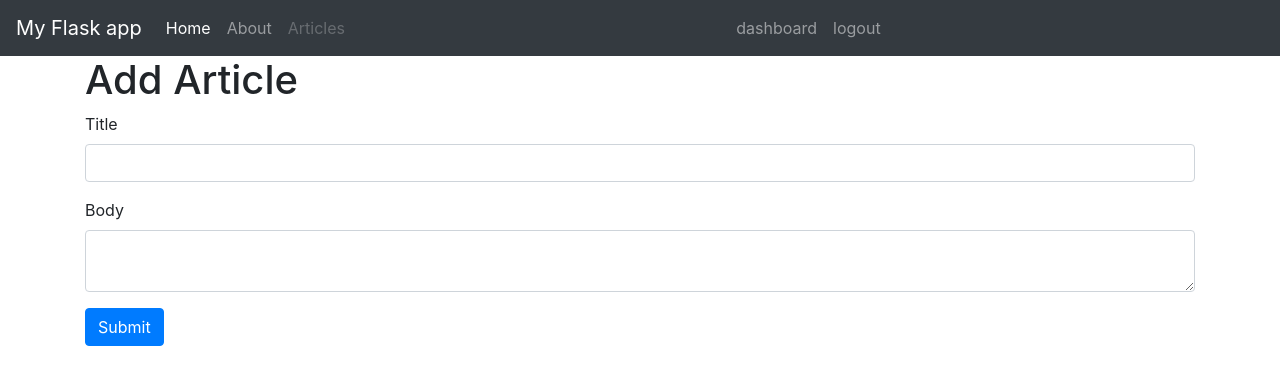
After one commit to atchyutn/python-flask-blog, a Flask app: page /add_article in a window 1280 px wide. The commit adds this page. Shown: the top 385 px of the page. Run offline with Flask 2, Linux system fonts and the light colour scheme; the visitor is signed in with stand-in values (Sample User, id 1); some libraries are stand-ins or nearby versions.

Commit message:
code for adding new article to DB

```diff
--- a/app.py
+++ b/app.py
@@ -27,58 +27,16 @@ mysql = MySQL(app)
 
 Articles = Articles()
 
-#Route for home
-@app.route('/')
-def home():
-    return render_template('home.html')
-
-#Route for about
-@app.route('/about')
-def about():
-    return render_template('about.html')
-
-#Route for articles
-@app.route('/articles')
-def articles():
-    return render_template('articles.html', articles = Articles)
-
-#Route for article page
-@app.route('/articles/<string:id>/')
-def article(id):
-    return render_template('article.html', id=id)
-
-#User Login
-@app.route('/login', methods=['GET', 'POST'])
-def login():
-    if request.method == 'POST':
-        username = request.form['username']
-        password_entered = request.form['password']
-
-        #create cursor
-        cur = mysql.connection.cursor()
-
-        #get the username
-        username = cur.execute("SELECT * FROM users WHERE username = %s",[username])
-
-        if username > 0:
-            #get the first user detials
-            data = cur.fetchone()
-            #find password from the user details
-            password = data['password']
-
-            #compare passwords
-            if sha256_crypt.verify(password_entered, password):
-                #password verified
-                session['logged_in'] = True
-                session['username'] = username
-                flash('You have successfully loggedin!', 'success')
-                return redirect(url_for('dashboard'))
-            else:
-                flash('You have entered a wrong password', 'danger')
-        #condition if no user found
+#logic for login required
+def login_required(f):
+    @wraps(f)
+    def wrap(*args, **kwargs):
+        if 'logged_in' in session:
+            return f(*args, **kwargs)
         else:
-            flash('No user found with that username', 'danger')
-    return render_template('login.html')
+            flash('Unauthorized Access', 'danger')
+            return redirect(url_for('login'))
+    return wrap
 
 #User form registration form class
 class RegistrationForm(Form):
@@ -117,15 +75,38 @@ def register():
 
     return render_template('register.html', form=form)
 
-def login_required(f):
-    @wraps(f)
-    def wrap(*args, **kwargs):
-        if 'logged_in' in session:
-            return f(*args, **kwargs)
+#User Login
+@app.route('/login', methods=['GET', 'POST'])
+def login():
+    if request.method == 'POST':
+        username = request.form['username']
+        password_entered = request.form['password']
+
+        #create cursor
+        cur = mysql.connection.cursor()
+
+        #get the username
+        result = cur.execute("SELECT * FROM users WHERE username = %s",[username])
+
+        if result > 0:
+            #get the first user detials
+            data = cur.fetchone()
+            #find password from the user details
+            password = data['password']
+
+            #compare passwords
+            if sha256_crypt.verify(password_entered, password):
+                #password verified
+                session['logged_in'] = True
+                session['username'] = username
+                flash('You have successfully loggedin!', 'success')
+                return redirect(url_for('dashboard'))
+            else:
+                flash('You have entered a wrong password', 'danger')
+        #condition if no user found
         else:
-            flash('Unauthorized Access', 'danger')
-            return redirect(url_for('login'))
-    return wrap
+            flash('No user found with that username', 'danger')
+    return render_template('login.html')
 
 #route for logout
 @app.route('/logout')
@@ -133,6 +114,62 @@ def logout():
     session.clear()
     flash('You have successfully logged out', 'success')
     return redirect(url_for('login'))
+
+#Route for home
+@app.route('/')
+def home():
+    return render_template('home.html')
+
+#Route for about
+@app.route('/about')
+def about():
+    return render_template('about.html')
+
+#Class for adding/editing articles form
+class ArticlesForm(Form):
+    title = StringField('Title', validators=[
+        validators.DataRequired(),
+        validators.Length(min=1, max=50)
+    ])
+    body = TextAreaField('Body', validators=[
+        validators.Length(min=5)
+    ])
+
+#Route for adding article
+@app.route('/add_article', methods=['GET', 'POST'])
+@login_required
+def add_article():
+    form = ArticlesForm(request.form)
+    if request.method == 'POST' and form.validate():
+        title = form.title
+        body = form.body
+        #create cursor
+        cur = mysql.connection.cursor()
+
+        #Execute Query
+        cur.execute("INSERT INTO articles(title, body, author) VALUES(%s, %s, %s)", (title, body, session['username']))
+
+        #Commit to DB
+        mysql.connection.commit()
+
+        #close connection
+        cur.close()
+
+        flash('Article has been added!', 'success')
+
+        return redirect(url_for('dashboard'))
+
+    return render_template('add_article.html', form=form)
+
+#Route for articles index
+@app.route('/articles')
+def articles():
+    return render_template('articles.html', articles = Articles)
+
+#Route for article show page
+@app.route('/articles/<string:id>/')
+def article(id):
+    return render_template('article.html', id=id)
 
 #routes for dashboard
 @app.route('/dashboard')
--- /dev/null
+++ b/templates/add_article.html
@@ -0,0 +1,19 @@
+{% extends 'layout.html' %}
+
+{% block body %}
+
+    <h1>Add Article</h1>
+
+    {% from "includes/_form_helper.html" import render_field %}
+
+    <form method="POST" action="">
+        <div class="form-group">
+            {{ render_field(form.title, class_="form-control") }}
+        </div>
+        <div class="form-group">
+            {{ render_field(form.body, class_="form-control") }}
+        </div>
+            <p><input type="submit" value="Submit" class="btn btn-primary"></p>
+    </form>
+
+{% endblock %}
--- a/templates/articles.html
+++ b/templates/articles.html
@@ -3,6 +3,7 @@
 {% block body %}
 
     <h1>Articles</h1>
+    <a href="/add_article" class="btn btn-success">Add Article</a>
     <ul class="list-group">
         {% for article in articles %}
             <li class="list-group-item"><a href="articles/{{article.id}}">{{article.title}}</a></li>
--- a/templates/dashboard.html
+++ b/templates/dashboard.html
@@ -2,6 +2,6 @@
 
 {% block body %}
 
-<h1>Welcome Back<smal>{{session.username}}</smal></h1>
+<h1>Welcome Back<small>{{session.username}}</small></h1>
 
 {% endblock %}
--- a/templates/layout.html
+++ b/templates/layout.html
@@ -2,6 +2,7 @@
     <head>
         <title>My flask app</title>
         <link href="https://maxcdn.bootstrapcdn.com/bootstrap/4.0.0/css/bootstrap.min.css" rel="stylesheet" integrity="sha384-Gn5384xqQ1aoWXA+058RXPxPg6fy4IWvTNh0E263XmFcJlSAwiGgFAW/dAiS6JXm" crossorigin="anonymous">
+        <link href="https://cdnjs.cloudflare.com/ajax/libs/summernote/0.8.9/summernote-bs4.css" rel="stylesheet">
     </head>
     <body>
         {% include 'includes/_navbar.html' %}
@@ -9,6 +10,16 @@
             {% include 'includes/_messages.html' %}
             {% block body %}{% endblock %}
         </div>
-        <script src="https://maxcdn.bootstrapcdn.com/bootstrap/4.0.0/js/bootstrap.min.js" integrity="sha384-JZR6Spejh4U02d8jOt6vLEHfe/JQGiRRSQQxSfFWpi1MquVdAyjUar5+76PVCmYl" crossorigin="anonymous"></script>
+        <script src="https://code.jquery.com/jquery-3.2.1.slim.min.js"></script>
+        <script src="https://maxcdn.bootstrapcdn.com/bootstrap/4.0.0-beta/js/bootstrap.min.js"></script>
+        <script src="https://cdnjs.cloudflare.com/ajax/libs/summernote/0.8.9/summernote-bs4.js"></script>
+        <script>
+            $(document).ready(function() {
+                $('#summernote').summernote({
+                    tabsize: 2,
+                    height: 100
+                 });
+            });
+        </script>
     </body>
 </html>
```
